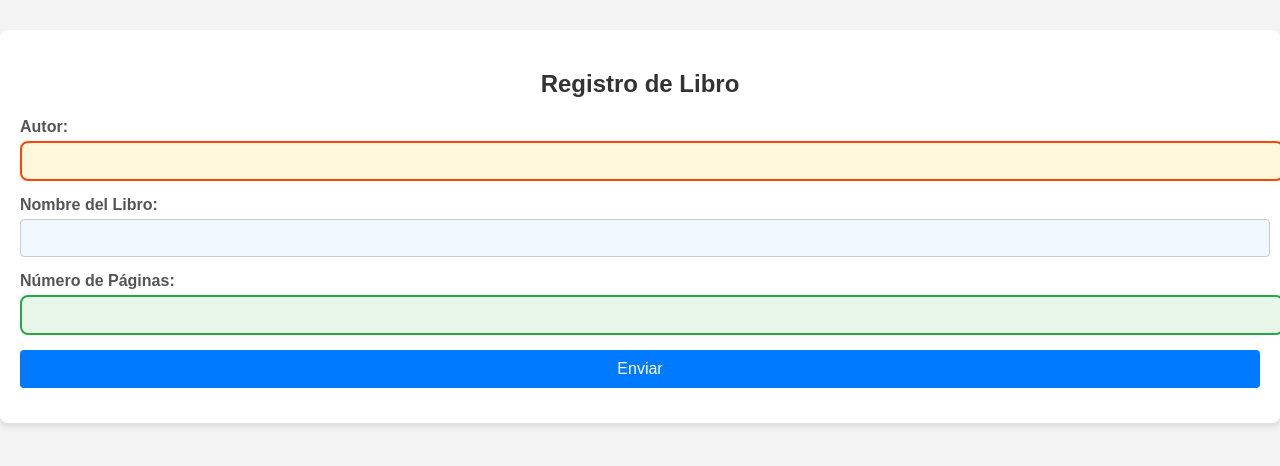
After one commit to UcbCarlosVasquez/modulo_1_hito_1, a PHP site: page /vistas/libro/form_libro.php in a window 1280 px wide. The commit adds this page. Shown: the top 466 px of the page. Run offline with PHP 8.4, Linux system fonts and the light colour scheme.

Commit message:
css styles

```diff
--- a/assets/estilos.css
+++ b/assets/estilos.css
@@ -1,17 +1,24 @@
+/* Reset global */
 body {
-    font-family: sans-serif;
+    font-family: 'Arial', sans-serif;
     margin: 0;
     padding: 0;
+    box-sizing: border-box;
     background-color: #f4f4f4;
+    color: #333;
 }
 
+/* Header */
 header {
     background-color: #333;
     color: white;
     padding: 1em;
     text-align: center;
+    font-size: 1.5em;
+    font-weight: bold;
 }
 
+/* Navigation */
 nav {
     background-color: #ddd;
     padding: 0.5em;
@@ -26,19 +33,31 @@ nav ul {
 }
 
 nav ul li {
-    margin: 0 1em;
+    margin: 0 15px;
 }
 
 nav ul li a {
     text-decoration: none;
     color: #333;
+    font-size: 1em;
+    transition: color 0.3s ease;
 }
 
+nav ul li a:hover {
+    color: #007bff;
+}
+
+/* Main content */
 main {
     padding: 20px;
-    background-color: white;
+    background-color: #fff;
+    border-radius: 8px;
+    box-shadow: 0 4px 6px rgba(0, 0, 0, 0.1);
+    max-width: 800px;
+    margin: 20px auto;
 }
 
+/* Footer */
 footer {
     background-color: #333;
     color: white;
@@ -48,32 +67,133 @@ footer {
     bottom: 0;
     width: 100%;
 }
-/* Estilos para el contenedor del menú */
+
+/* Styles for the menu container */
 .menu-navegacion {
     background-color: #f0f0f0;
     padding: 10px;
 }
 
-/* Estilos para la lista del menú */
+/* Styles for the menu list */
 .menu-lista {
     list-style: none;
     padding: 0;
     margin: 0;
-    display: flex; /* Para mostrar los elementos del menú en línea horizontalmente */
-    justify-content: center; /* Centrar los elementos del menú */
+    display: flex;
+    justify-content: center;
 }
 
-/* Estilos para cada elemento de la lista del menú */
+/* Styles for each menu item */
 .menu-item {
     margin: 0 15px;
 }
 
-/* Estilos para los enlaces del menú */
+/* Styles for menu links */
 .menu-link {
     text-decoration: none;
     color: #333;
+    font-size: 1em;
+    transition: color 0.3s ease, font-weight 0.3s ease;
 }
 
 .menu-link:hover {
     color: #007bff;
+    font-weight: bold;
 }
+
+/* Styles for the form container */
+.form-container {
+    max-width: 100%;
+    margin: 30px auto;
+    padding: 20px;
+    background-color: #fff;
+    border-radius: 8px;
+    box-shadow: 0 4px 6px rgba(0, 0, 0, 0.1);
+}
+
+/* Form heading */
+.form-container h2 {
+    text-align: center;
+    color: #333;
+    margin-bottom: 20px;
+}
+
+/* Form group */
+.form-group {
+    margin-bottom: 15px;
+}
+
+label {
+    display: block;
+    margin-bottom: 5px;
+    font-weight: bold;
+    color: #555;
+}
+
+/* Estilo para input con ID */
+#input-autor {
+    width: 100%;
+    padding: 10px;
+    border: 2px solid #ff4500; /* Color de borde más llamativo */
+    border-radius: 8px;
+    font-size: 14px;
+    background-color: #fff8dc; /* Fondo amarillo claro */
+}
+
+/* Estilo para input con clase */
+.input-nombre-libro {
+    width: 100%;
+    padding: 10px;
+    border: 2px solid #007bff; /* Azul para distinguirlo */
+    border-radius: 4px; /* Bordes más suaves */
+    font-size: 14px;
+    background-color: #f0f8ff; /* Fondo azul claro */
+}
+
+/* Estilo compartido para el input de páginas */
+#input-paginas {
+    width: 100%;
+    padding: 10px;
+    border: 2px solid #28a745; /* Verde para este campo */
+    border-radius: 8px;
+    font-size: 14px;
+    background-color: #e8f5e9; /* Fondo verde claro */
+}
+
+
+input[type="text"],
+input[type="number"] {
+    width: 99%;
+    padding: 10px;
+    border: 1px solid #ccc;
+    border-radius: 4px;
+    font-size: 14px;
+}
+
+button[type="submit"] {
+    width: 100%;
+    padding: 10px;
+    border: none;
+    border-radius: 4px;
+    font-size: 16px;
+    color: #fff;
+    background-color: #007bff;
+    cursor: pointer;
+    transition: background-color 0.3s ease;
+}
+
+button[type="submit"]:hover {
+    background-color: #0056b3;
+}
+
+/* Responsiveness */
+@media (max-width: 600px) {
+    main {
+        width: 90%;
+    }
+
+    .form-container {
+        width: 90%;
+        padding: 15px;
+    }
+}
--- a/common/menu.php
+++ b/common/menu.php
@@ -8,5 +8,6 @@ include_once __DIR__ . '/../config.php'; // Incluye la configuración
         <li class="menu-item"><a class="menu-link" href="<?php echo BASE_URL; ?>vistas/pagina3.php">Página 3</a></li>
         <li class="menu-item"><a class="menu-link" href="<?php echo BASE_URL; ?>vistas/pagina4.php">Página 4</a></li>
         <li class="menu-item"><a class="menu-link" href="<?php echo BASE_URL; ?>vistas/pagina5.php">Página 5</a></li>
+        <li class="menu-item"><a class="menu-link" href="<?php echo BASE_URL; ?>vistas/libro/form_libro.php">Formulario Libro</a></li>
     </ul>
 </nav>
--- a/index.php
+++ b/index.php
@@ -22,6 +22,7 @@
             <li>Información importante en la <a href="<?php echo BASE_URL; ?>vistas/pagina3.php">Página 3</a></li>
             <li>Descubre más en la <a href="<?php echo BASE_URL; ?>vistas/pagina4.php">Página 4</a></li>
             <li>Contacto y detalles en la <a href="<?php echo BASE_URL; ?>vistas/pagina5.php">Página 5</a></li>
+            <li>Formulario Libro <a href="<?php echo BASE_URL; ?>vistas/libro/form_libro.php">Formulario Libro</a></li>
         </ul>
         <img src="assets/imagen_encabezado.jpg" alt="Imagen del Encabezado" width="100">
     </main>
--- /dev/null
+++ b/vistas/libro/form_libro.php
@@ -0,0 +1,31 @@
+<!DOCTYPE html>
+<html lang="es">
+<head>
+    <meta charset="UTF-8">
+    <meta name="viewport" content="width=device-width, initial-scale=1.0">
+    <title>Formulario con Clase e ID</title>
+    <link rel="stylesheet" href="../../assets/estilos.css">
+</head>
+<body>
+    <div class="form-container">
+        <h2>Registro de Libro</h2>
+        <form action="#" method="POST">
+            <div class="form-group">
+                <label for="autor">Autor:</label>
+                <input type="text" id="input-autor" name="autor" required>
+            </div>
+            <div class="form-group">
+                <label for="nombre_libro">Nombre del Libro:</label>
+                <input type="text" class="input-nombre-libro" name="nombre_libro" required>
+            </div>
+            <div class="form-group">
+                <label for="paginas">Número de Páginas:</label>
+                <input type="number" id="input-paginas" name="paginas" required>
+            </div>
+            <div class="form-group">
+                <button type="submit">Enviar</button>
+            </div>
+        </form>
+    </div>
+</body>
+</html>
```
